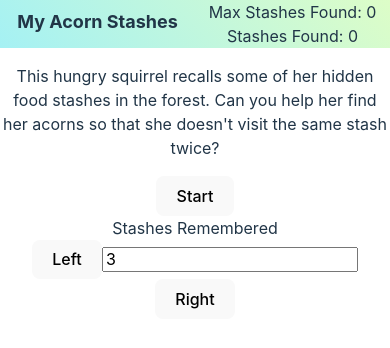
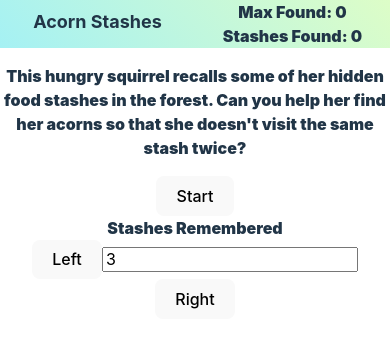
Before and after one commit to VeruAmari/memory-card, a React (Vite) app: page / in a window 390 px wide. Shown: the top 348 px of the page. Built offline with nearby package versions, Linux system fonts and the light colour scheme.

Commit message:
Add barebones mobile support

```diff
--- a/src/App.jsx
+++ b/src/App.jsx
@@ -60,11 +60,9 @@ function App() {
   return (
     <>
       <div className="header">
-        <h1 className="title">My Acorn Stashes</h1>
+        <h1 className="title">Acorn Stashes</h1>
         <div className="score">
-          <div className="highest-score">
-            Max Stashes Found: {maxStashesEmptied}
-          </div>
+          <div className="highest-score">Max Found: {maxStashesEmptied}</div>
           <div className="current-score">Stashes Found: {stashesEmptied}</div>
         </div>
       </div>
--- a/src/styles/App.css
+++ b/src/styles/App.css
@@ -6,14 +6,21 @@
   --color-1: #a5f1f4;
   --color-2: #ddfdc7;
   --color-3: #0b3936;
+  font-weight: 900;
+  --width: 200px;
 }
 .hidden.stash {
   border-radius: 15px;
   display: grid;
   aspect-ratio: 3/4;
-  width: 200px;
+  width: var(--width);
   background: center / cover no-repeat;
   transition: all ease-in-out 0.1s;
+}
+@media (max-width: 350px) {
+  #root {
+    --width: 110px;
+  }
 }
 .cards.container {
   padding: 2rem;
@@ -21,7 +28,7 @@
   align-items: center;
   justify-items: center;
   gap: 1rem;
-  grid-template-columns: repeat(auto-fit, minmax(200px, 1fr));
+  grid-template-columns: repeat(auto-fit, minmax(var(--width), 1fr));
 }
 .hidden.stash:not(.hover-effects) {
   position: relative;
--- a/src/styles/index.css
+++ b/src/styles/index.css
@@ -25,8 +25,8 @@ body {
   margin: 0;
   display: flex;
   place-items: center;
-  min-width: 320px;
-  min-height: 100vh;
+  width: 100vw;
+  height: 100vh;
 }
 
 h1 {
```
